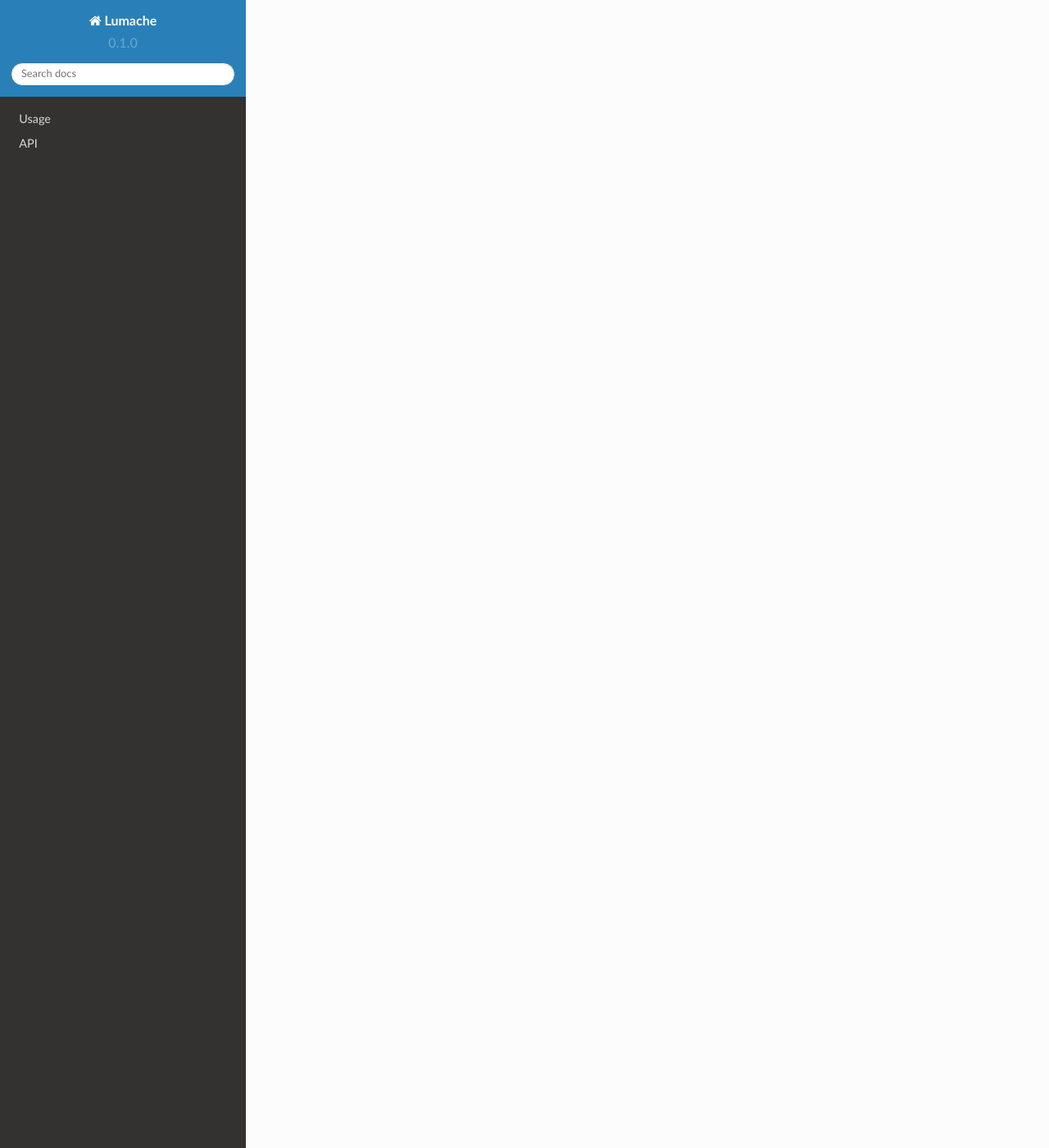
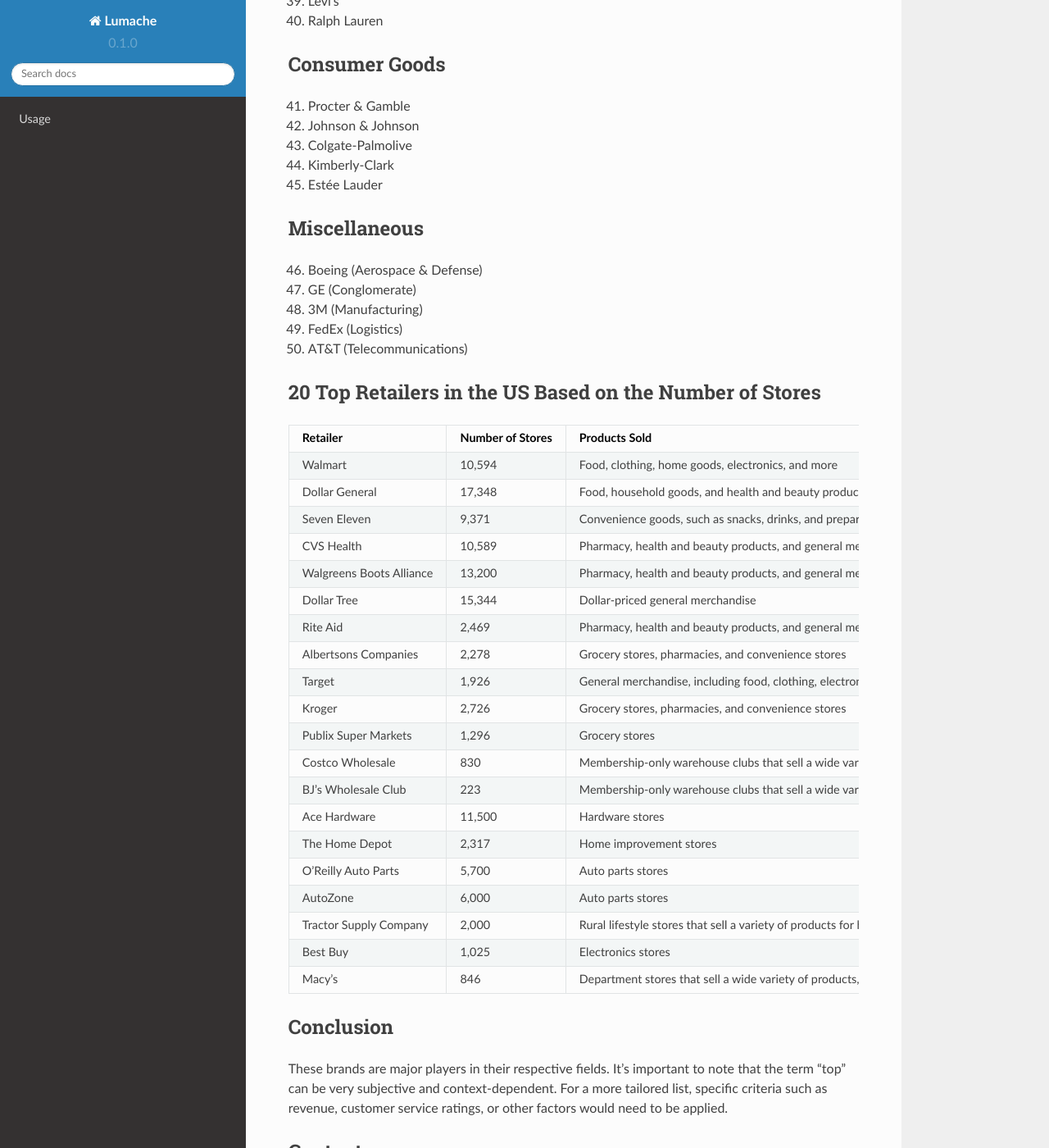
Before and after one commit to harrisame/toplist, a Sphinx documentation site: the page built from docs/source/index.rst, in a window 1280 px wide and 1400 px high, scrolled down 1738 px. Shown: the whole window at 82% size. Built offline with Sphinx 7.4.7 and the Read the Docs theme 2.0.0, drawn with Linux system fonts in a browser that asks for light colours; some of the changed text lies outside the part shown.

Commit message:
Update index.rst

```diff
--- a/docs/source/index.rst
+++ b/docs/source/index.rst
@@ -1,17 +1,170 @@
-Welcome to Lumache's documentation!
-===================================
+=========================
+Top 50 Brands in the U.S.
+=========================
 
-**Lumache** (/lu'make/) is a Python library for cooks and food lovers
-that creates recipes mixing random ingredients.
-It pulls data from the `Open Food Facts database <https://world.openfoodfacts.org/>`_
-and offers a *simple* and *intuitive* API.
+Determining the "top 50 brands" in the United States can vary depending on what metrics you're using—revenue, customer loyalty, brand value, etc. However, based on general prominence, reputation, and market presence, here is a non-exhaustive list of some top brands in various sectors.
 
-Check out the :doc:`usage` section for further information, including
-how to :ref:`installation` the project.
+Technology
+----------
 
-.. note::
+1. Apple
+2. Google
+3. Microsoft
+4. Amazon
+5. Facebook (now Meta Platforms, Inc.)
+6. Intel
+7. IBM
+8. Adobe
+9. Cisco
+10. Oracle
 
-   This project is under active development.
+`Automotive <https://www.auto.or.id/>`_
+----------
+
+11. Ford
+12. Tesla
+13. General Motors
+14. Chevrolet
+15. Jeep
+
+Retail
+------
+
+16. Walmart
+17. The Home Depot
+18. CVS
+19. Walgreens
+20. Target
+
+Food & Beverage
+---------------
+
+21. Coca-Cola
+22. PepsiCo
+23. Starbucks
+24. McDonald's
+25. Yum! Brands (KFC, Pizza Hut, Taco Bell)
+
+Finance
+-------
+
+26. JPMorgan Chase
+27. Goldman Sachs
+28. Visa
+29. MasterCard
+30. American Express
+
+Media & Entertainment
+---------------------
+
+31. Disney
+32. Netflix
+33. Comcast/NBCUniversal
+34. Warner Media
+35. Spotify
+
+Apparel & Sports
+----------------
+
+36. Nike
+37. Under Armour
+38. Adidas (U.S. division)
+39. Levi's
+40. Ralph Lauren
+
+Consumer Goods
+--------------
+
+41. Procter & Gamble
+42. Johnson & Johnson
+43. Colgate-Palmolive
+44. Kimberly-Clark
+45. Estée Lauder
+
+Miscellaneous
+-------------
+
+46. Boeing (Aerospace & Defense)
+47. GE (Conglomerate)
+48. 3M (Manufacturing)
+49. FedEx (Logistics)
+50. AT&T (Telecommunications)
+
+20 Top Retailers in the US Based on the Number of Stores
+-----------------------------------
+
+.. list-table::
+   :header-rows: 1
+
+   * - Retailer
+     - Number of Stores
+     - Products Sold
+   * - Walmart
+     - 10,594
+     - Food, clothing, home goods, electronics, and more
+   * - Dollar General
+     - 17,348
+     - Food, household goods, and health and beauty products
+   * - Seven Eleven
+     - 9,371
+     - Convenience goods, such as snacks, drinks, and prepared foods
+   * - CVS Health
+     - 10,589
+     - Pharmacy, health and beauty products, and general merchandise
+   * - Walgreens Boots Alliance
+     - 13,200
+     - Pharmacy, health and beauty products, and general merchandise
+   * - Dollar Tree
+     - 15,344
+     - Dollar-priced general merchandise
+   * - Rite Aid
+     - 2,469
+     - Pharmacy, health and beauty products, and general merchandise
+   * - Albertsons Companies
+     - 2,278
+     - Grocery stores, pharmacies, and convenience stores
+   * - Target
+     - 1,926
+     - General merchandise, including food, clothing, electronics, and home goods
+   * - Kroger
+     - 2,726
+     - Grocery stores, pharmacies, and convenience stores
+   * - Publix Super Markets
+     - 1,296
+     - Grocery stores
+   * - Costco Wholesale
+     - 830
+     - Membership-only warehouse clubs that sell a wide variety of products
+   * - BJ's Wholesale Club
+     - 223
+     - Membership-only warehouse clubs that sell a wide variety of products
+   * - Ace Hardware
+     - 11,500
+     - Hardware stores
+   * - The Home Depot
+     - 2,317
+     - Home improvement stores
+   * - O'Reilly Auto Parts
+     - 5,700
+     - Auto parts stores
+   * - AutoZone
+     - 6,000
+     - Auto parts stores
+   * - Tractor Supply Company
+     - 2,000
+     - Rural lifestyle stores that sell a variety of products for home, lawn, and garden
+   * - Best Buy
+     - 1,025
+     - Electronics stores
+   * - Macy's
+     - 846
+     - Department stores that sell a wide variety of products, including clothing, home goods, and jewelry
+
+
+Conclusion
+----------
+
+These brands are major players in their respective fields. It's important to note that the term "top" can be very subjective and context-dependent. For a more tailored list, specific criteria such as revenue, customer service ratings, or other factors would need to be applied.
 
 Contents
 --------
@@ -19,4 +172,3 @@ Contents
 .. toctree::
 
    usage
-   api
```
